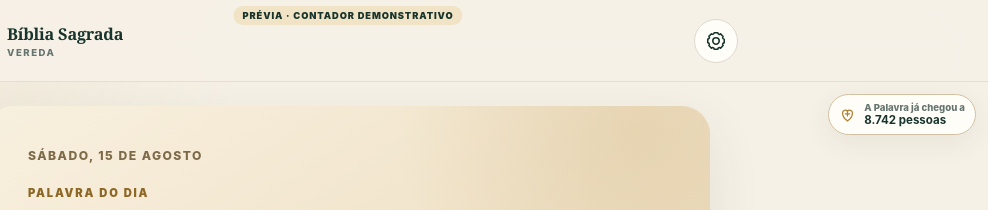
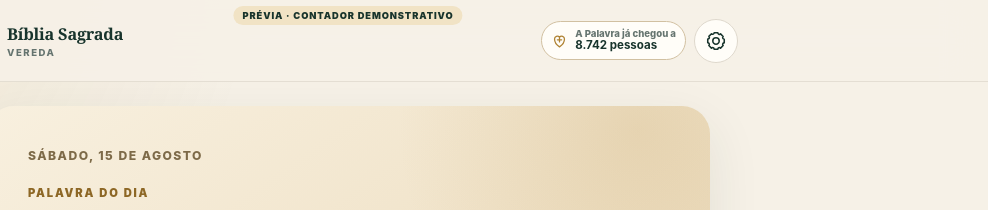
Before and after one commit to midmake/Biblia-Midas, a website: page preview-contador.html in a window 1280 px wide. Shown: the top 210 px of the page, 292-1280 px from the left. Drawn offline with Linux system fonts and the light colour scheme.

Commit message:
Posiciona engrenagem à direita do contador

```diff
--- a/preview-contador.html
+++ b/preview-contador.html
@@ -9,7 +9,7 @@
   <style>
     .preview-label{position:fixed;z-index:80;top:calc(env(safe-area-inset-top) + 6px);left:50%;padding:4px 9px;border-radius:999px;background:var(--gold-soft);color:var(--text);font-size:.58rem;font-weight:900;letter-spacing:.1em;text-transform:uppercase;transform:translateX(-50%)}
     .vereda-name{display:block;margin-top:2px;color:var(--text-soft);font-size:.58rem;font-weight:900;letter-spacing:.16em;text-transform:uppercase}
-    .mission-float{position:fixed;z-index:45;top:calc(var(--topbar-height) + env(safe-area-inset-top) + 12px);right:max(12px,env(safe-area-inset-right));display:flex;align-items:center;gap:8px;max-width:calc(100vw - 24px);padding:8px 10px;border:1px solid color-mix(in srgb,var(--gold) 28%,var(--line));border-radius:999px;background:color-mix(in srgb,var(--surface) 94%,transparent);color:var(--text);box-shadow:var(--shadow-soft);cursor:pointer;backdrop-filter:blur(18px)}
+    .mission-float{display:flex;align-items:center;gap:7px;padding:7px 9px;border:1px solid color-mix(in srgb,var(--gold) 28%,var(--line));border-radius:999px;background:var(--surface);color:var(--text);cursor:pointer}
     .mission-float svg{width:17px;height:17px;flex:0 0 auto;fill:none;stroke:var(--gold);stroke-linecap:round;stroke-linejoin:round;stroke-width:1.8}.mission-float>span{color:var(--text-soft);font-size:.6rem;font-weight:800;line-height:1.1;text-align:left}.mission-float strong{display:block;color:var(--text);font-size:.72rem}
     .mission-detail{position:fixed;z-index:44;top:calc(var(--topbar-height) + env(safe-area-inset-top) + 58px);right:max(12px,env(safe-area-inset-right));width:min(290px,calc(100vw - 24px));padding:15px;border:1px solid var(--line);border-radius:18px;background:var(--surface);box-shadow:var(--shadow);opacity:0;pointer-events:none;transform:translateY(-5px);transition:160ms ease}.mission-detail.visible{opacity:1;pointer-events:auto;transform:none}.mission-detail strong{display:block;font-family:Georgia,"Times New Roman",serif;font-size:1rem;font-weight:500}.mission-detail p{margin:5px 0 0;color:var(--text-soft);font-size:.7rem}
     .mission-progress{height:4px;margin-top:12px;overflow:hidden;border-radius:99px;background:var(--surface-muted)}.mission-progress span{display:block;width:0;height:100%;border-radius:inherit;background:linear-gradient(90deg,var(--gold),color-mix(in srgb,var(--gold) 55%,var(--primary)));transition:width .8s ease}.mission-foot{display:flex;justify-content:space-between;gap:12px;margin-top:7px;color:var(--text-soft);font-size:.58rem;font-weight:800}
@@ -21,9 +21,8 @@
   <div class="app-shell">
     <header class="topbar">
       <button class="brand-button" type="button" aria-label="Início"><span class="brand-mark" aria-hidden="true"><svg class="brand-cross" viewBox="0 0 24 24"><path d="M10 3h4v6h5v4h-5v8h-4v-8H5V9h5V3Z"></path></svg></span><span><strong>Bíblia Sagrada</strong><small class="vereda-name">Vereda</small></span></button>
-      <div class="topbar-actions"><button class="icon-button" id="settings-button" type="button" aria-label="Ajustes"><svg viewBox="0 0 24 24" aria-hidden="true"><path d="M12 15.5a3.5 3.5 0 1 0 0-7 3.5 3.5 0 0 0 0 7Z"></path><path d="M19.4 15a1.7 1.7 0 0 0 .34 1.88l.06.06-2.83 2.83-.06-.06a1.7 1.7 0 0 0-1.88-.34 1.7 1.7 0 0 0-1.03 1.56V21h-4v-.08a1.7 1.7 0 0 0-1.03-1.56 1.7 1.7 0 0 0-1.88.34l-.06.06-2.83-2.83.06-.06A1.7 1.7 0 0 0 4.6 15a1.7 1.7 0 0 0-1.56-1.03H3v-4h.08A1.7 1.7 0 0 0 4.64 8.9a1.7 1.7 0 0 0-.34-1.88l-.06-.06 2.83-2.83.06.06a1.7 1.7 0 0 0 1.88.34A1.7 1.7 0 0 0 10 3.08V3h4v.08a1.7 1.7 0 0 0 1.03 1.56 1.7 1.7 0 0 0 1.88-.34l.06-.06 2.83 2.83-.06.06a1.7 1.7 0 0 0-.34 1.88 1.7 1.7 0 0 0 1.56 1.03H21v4h-.08A1.7 1.7 0 0 0 19.4 15Z"></path></svg></button></div>
+      <div class="topbar-actions"><button class="mission-float" id="mission-float" type="button" aria-expanded="false" aria-controls="mission-detail"><svg viewBox="0 0 24 24" aria-hidden="true"><path d="M12 21s7-4.35 7-11a4 4 0 0 0-7-2.65A4 4 0 0 0 5 10c0 6.65 7 11 7 11Z"></path><path d="M12 8v6M9 11h6"></path></svg><span>A Palavra já chegou a<strong>8.742 pessoas</strong></span></button><button class="icon-button" id="settings-button" type="button" aria-label="Ajustes"><svg viewBox="0 0 24 24" aria-hidden="true"><path d="M12 15.5a3.5 3.5 0 1 0 0-7 3.5 3.5 0 0 0 0 7Z"></path><path d="M19.4 15a1.7 1.7 0 0 0 .34 1.88l.06.06-2.83 2.83-.06-.06a1.7 1.7 0 0 0-1.88-.34 1.7 1.7 0 0 0-1.03 1.56V21h-4v-.08a1.7 1.7 0 0 0-1.03-1.56 1.7 1.7 0 0 0-1.88.34l-.06.06-2.83-2.83.06-.06A1.7 1.7 0 0 0 4.6 15a1.7 1.7 0 0 0-1.56-1.03H3v-4h.08A1.7 1.7 0 0 0 4.64 8.9a1.7 1.7 0 0 0-.34-1.88l-.06-.06 2.83-2.83.06.06a1.7 1.7 0 0 0 1.88.34A1.7 1.7 0 0 0 10 3.08V3h4v.08a1.7 1.7 0 0 0 1.03 1.56 1.7 1.7 0 0 0 1.88-.34l.06-.06 2.83 2.83-.06.06a1.7 1.7 0 0 0-.34 1.88 1.7 1.7 0 0 0 1.56 1.03H21v4h-.08A1.7 1.7 0 0 0 19.4 15Z"></path></svg></button></div>
     </header>
-    <button class="mission-float" id="mission-float" type="button" aria-expanded="false" aria-controls="mission-detail"><svg viewBox="0 0 24 24" aria-hidden="true"><path d="M12 21s7-4.35 7-11a4 4 0 0 0-7-2.65A4 4 0 0 0 5 10c0 6.65 7 11 7 11Z"></path><path d="M12 8v6M9 11h6"></path></svg><span>A Palavra já chegou a<strong>8.742 pessoas</strong></span></button>
     <aside class="mission-detail" id="mission-detail" aria-hidden="true"><strong>Nossa missão é alcançar 100 mil pessoas.</strong><p>Uma missão construída por todos nós.</p><div class="mission-progress" aria-label="8,742% da missão concluída"><span id="mission-progress"></span></div><div class="mission-foot"><span>8.742 alcançadas</span><span>Meta: 100 mil</span></div></aside>
     <main id="app"><section class="page home-page">
       <div class="hero"><div class="hero-date">Sábado, 15 de agosto</div><p class="hero-label">Palavra do dia</p><h1>Você não está sozinho</h1><blockquote class="hero-verse">“Não temas, porque eu sou contigo; não te assombres, porque eu sou teu Deus.”</blockquote><cite class="hero-reference">Isaías 41:10</cite></div>
```
